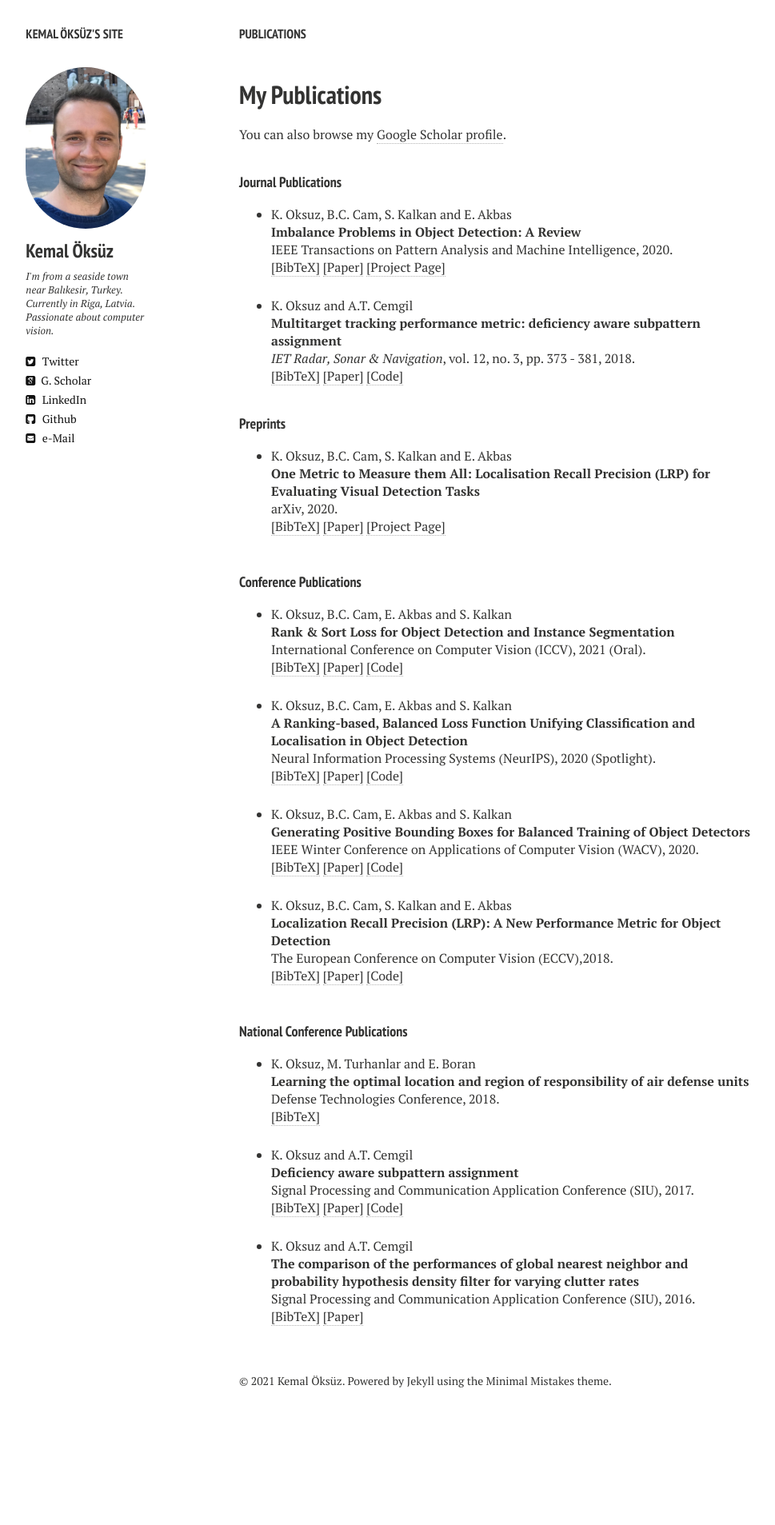
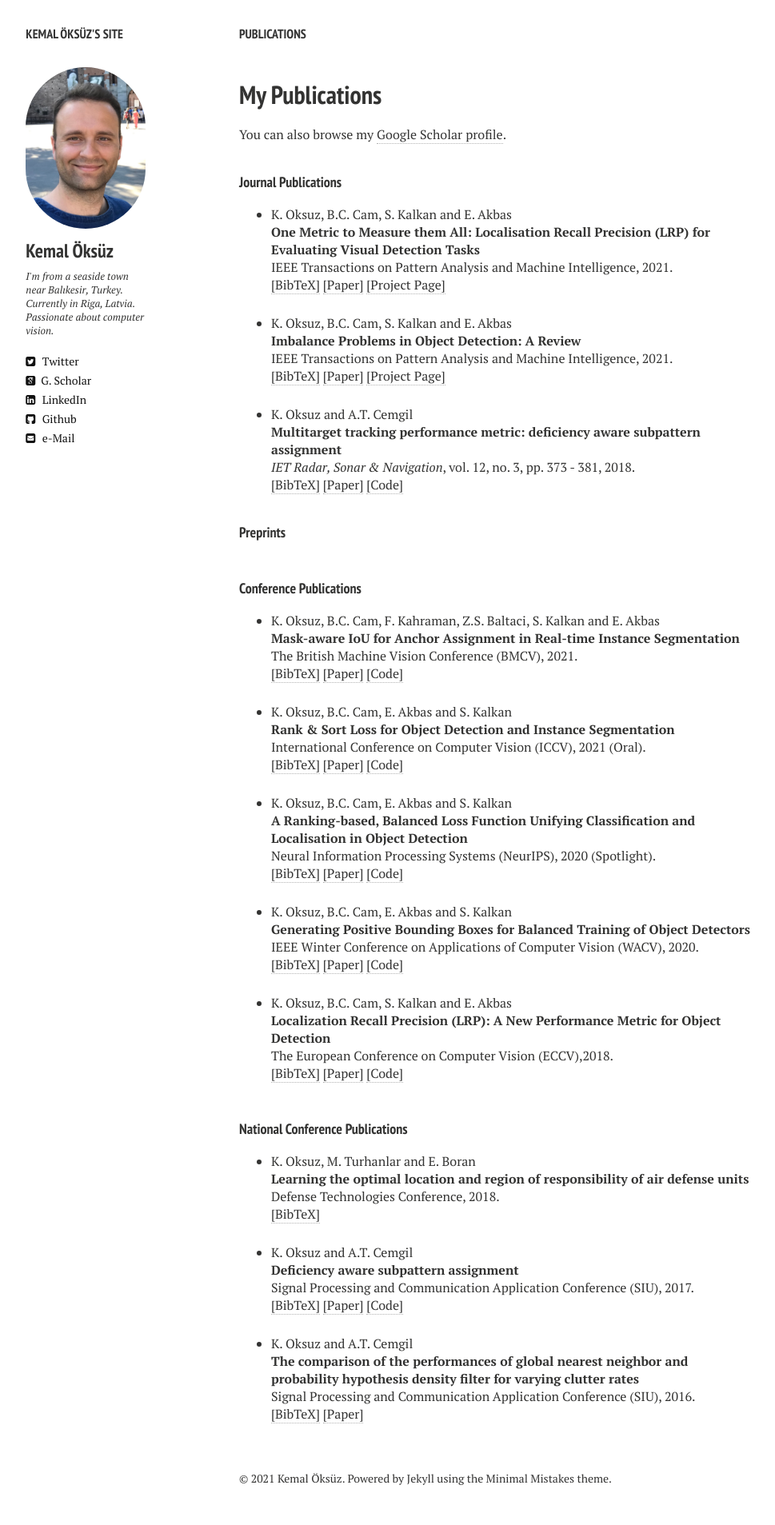
Before and after one commit to kemaloksuz/kemaloksuz.github.io, a Jekyll site: the page built from publications.md, in a window 1280 px wide. Shown: the whole page at 80% size, without its empty margins (21-990 px from the left). Built offline with Jekyll 4.4.1, drawn with Linux system fonts in a browser that asks for light colours; nearby versions of some CDN libraries; before the commit the page ends 1785 px from its top, so only the background shows below that.

Commit message:
Update publications.html

```diff
--- a/_layouts/publications.html
+++ b/_layouts/publications.html
@@ -89,8 +89,35 @@ div.bibtex pre { font-size: 75%; overflow: auto;  width: 100%; padding: 0em 0em;
 <!-- Item: Maninis2018b -->
 <li ><p>
 K. Oksuz, B.C. Cam, S. Kalkan and E. Akbas
+<br><b> One Metric to Measure them All: Localisation Recall Precision (LRP) for Evaluating Visual Detection Tasks
+</b><br> IEEE Transactions on Pattern Analysis and Machine Intelligence, 2021.
+<br />
+<a href="javascript:toggleBibtex('oksuz2020LRP')">[BibTeX]</a>
+<a href="https://arxiv.org/abs/2011.10772" target="_blank">[Paper]</a> <a href="https://github.com/kemaloksuz/LRP-Error"  target="_blank">[Project Page]</a>
+</p>
+<div id="bib_oksuz2020LRP" class="bibtex noshow">
+<pre>
+@ARTICLE{LRP_TPAMI,
+author={Oksuz, Kemal and Cam, Baris Can and Kalkan, Sinan and Akbas, Emre},
+journal={IEEE Transactions on Pattern Analysis and Machine Intelligence},
+title={One Metric to Measure them All: Localisation Recall Precision (LRP) for Evaluating Visual Detection Tasks},
+year={2021},
+volume={},
+number={},
+pages={1-1},
+doi={10.1109/TPAMI.2021.3130188}}
+</pre>
+</div>
+</li>
+</ul  >
+
+
+<ul class="biblist">
+<!-- Item: Maninis2018b -->
+<li ><p>
+K. Oksuz, B.C. Cam, S. Kalkan and E. Akbas
 <br><b> Imbalance Problems in Object Detection: A Review
-</b><br> IEEE Transactions on Pattern Analysis and Machine Intelligence, 2020.
+</b><br> IEEE Transactions on Pattern Analysis and Machine Intelligence, 2021.
 <br />
 <a href="javascript:toggleBibtex('oksuz2019imbalance')">[BibTeX]</a>
 <a href="https://arxiv.org/abs/1909.00169" target="_blank">[Paper]</a> <a href="https://github.com/kemaloksuz/ObjectDetectionImbalance"  target="_blank">[Project Page]</a>
@@ -101,10 +128,10 @@ K. Oksuz, B.C. Cam, S. Kalkan and E. Akbas
   author={K. {Oksuz} and B. C. {Cam} and S. {Kalkan} and E. {Akbas}},
   journal={IEEE Transactions on Pattern Analysis and Machine Intelligence},
   title={Imbalance Problems in Object Detection: A Review},
-  year={2020},
-  volume={},
-  number={},
-  pages={1-1},
+  year={2021},
+  volume={43},
+  number={10},
+  pages={3388-3415},
   doi={10.1109/TPAMI.2020.2981890}}
 </pre>
 </div>
@@ -141,32 +168,31 @@ pages={373-381}
 
 <h4 style="margin-bottom:0px;padding-top:10px;">Preprints</h4>
 <!-- Generated from JabRef by PubList by Truong Nghiem at 11:44 on 2015.09.10. -->
+
+<h4 style="margin-bottom:0px;padding-top:20px;">Conference Publications</h4>
 <ul class="biblist">
-<!-- Item: Maninis2018b -->
 <li ><p>
-K. Oksuz, B.C. Cam, S. Kalkan and E. Akbas
-<br><b> One Metric to Measure them All: Localisation Recall Precision (LRP) for Evaluating Visual Detection Tasks
-</b><br> arXiv, 2020.
+K. Oksuz, B.C. Cam, F. Kahraman, Z.S. Baltaci, S. Kalkan and E. Akbas
+<br><b> Mask-aware IoU for Anchor Assignment in Real-time Instance Segmentation
+</b><br> The British Machine Vision Conference (BMCV), 2021.
 <br />
-<a href="javascript:toggleBibtex('oksuz2020LRP')">[BibTeX]</a>
-<a href="https://arxiv.org/abs/2011.10772" target="_blank">[Paper]</a> <a href="https://github.com/kemaloksuz/LRP-Error"  target="_blank">[Project Page]</a>
+<a href="javascript:toggleBibtex('oksuz2021maIoU')">[BibTeX]</a>
+<a href="https://arxiv.org/abs/2107.11669" target="_blank">[Paper]</a>
+<a href="https://github.com/kemaloksuz/RankSortLoss"  target="_blank">[Code]</a>
 </p>
-<div id="bib_oksuz2020LRP" class="bibtex noshow">
+<div id="oksuz2021RSLoss" class="bibtex noshow">
 <pre>
-@misc{oksuz2020LRP,
-    title={One Metric to Measure them All: Localisation Recall Precision (LRP) for Evaluating Visual Detection Tasks},
-    author={Kemal Oksuz and Baris Can Cam and Sinan Kalkan and Emre Akbas},
-    year={2020},
-    eprint={2011.10772},
-    archivePrefix={arXiv},
-    primaryClass={cs.CV}
+@inproceedings{maIoU,
+       title = {Mask-aware IoU for Anchor Assignment in Real-time Instance Segmentation},
+       author = {Kemal Oksuz and Baris Can Cam and Fehmi Kahraman and Zeynep Sonat Baltaci and Sinan Kalkan and Emre Akbas},
+       booktitle = {The British Machine Vision Conference (BMCV)},
+       year = {2021}
 }
 </pre>
 </div>
 </li>
-</ul  >
+</ul>
 
-<h4 style="margin-bottom:0px;padding-top:20px;">Conference Publications</h4>
 <ul class="biblist">
 <li ><p>
 K. Oksuz, B.C. Cam, E. Akbas and S. Kalkan
```
